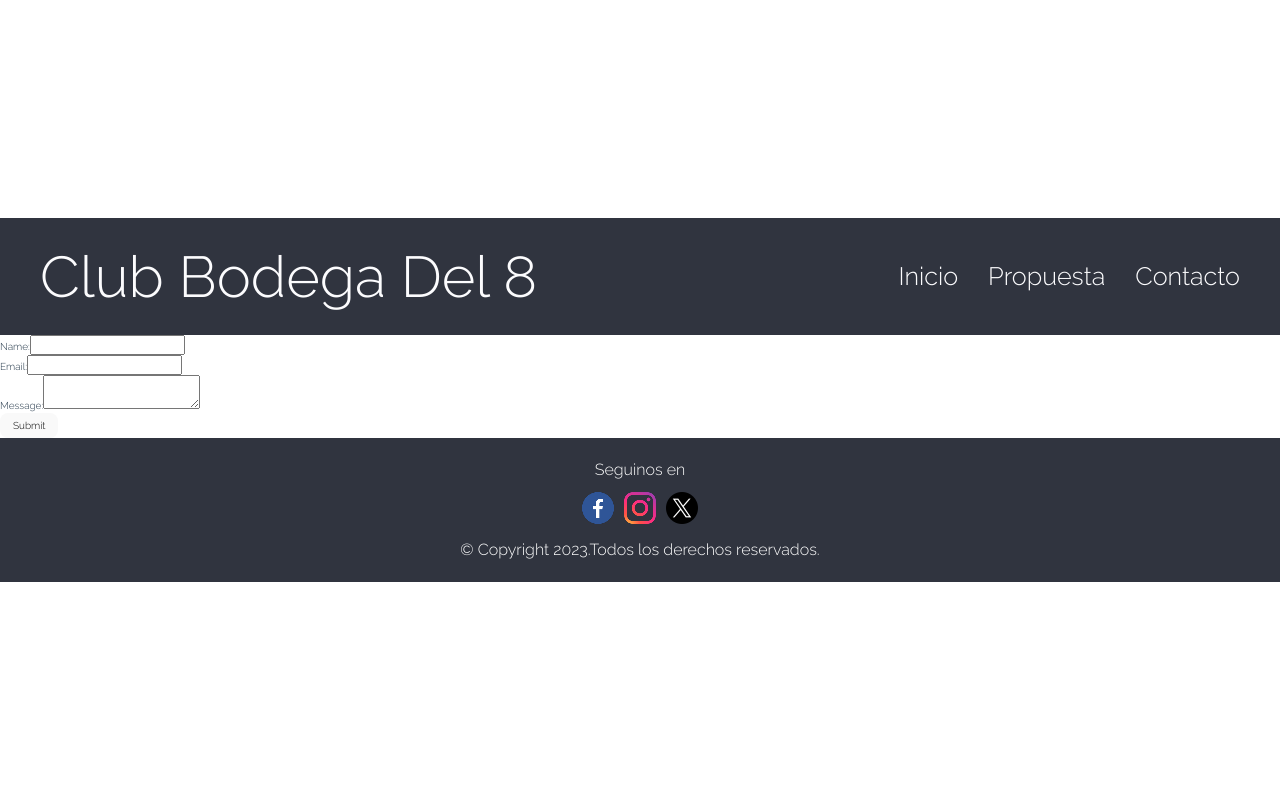
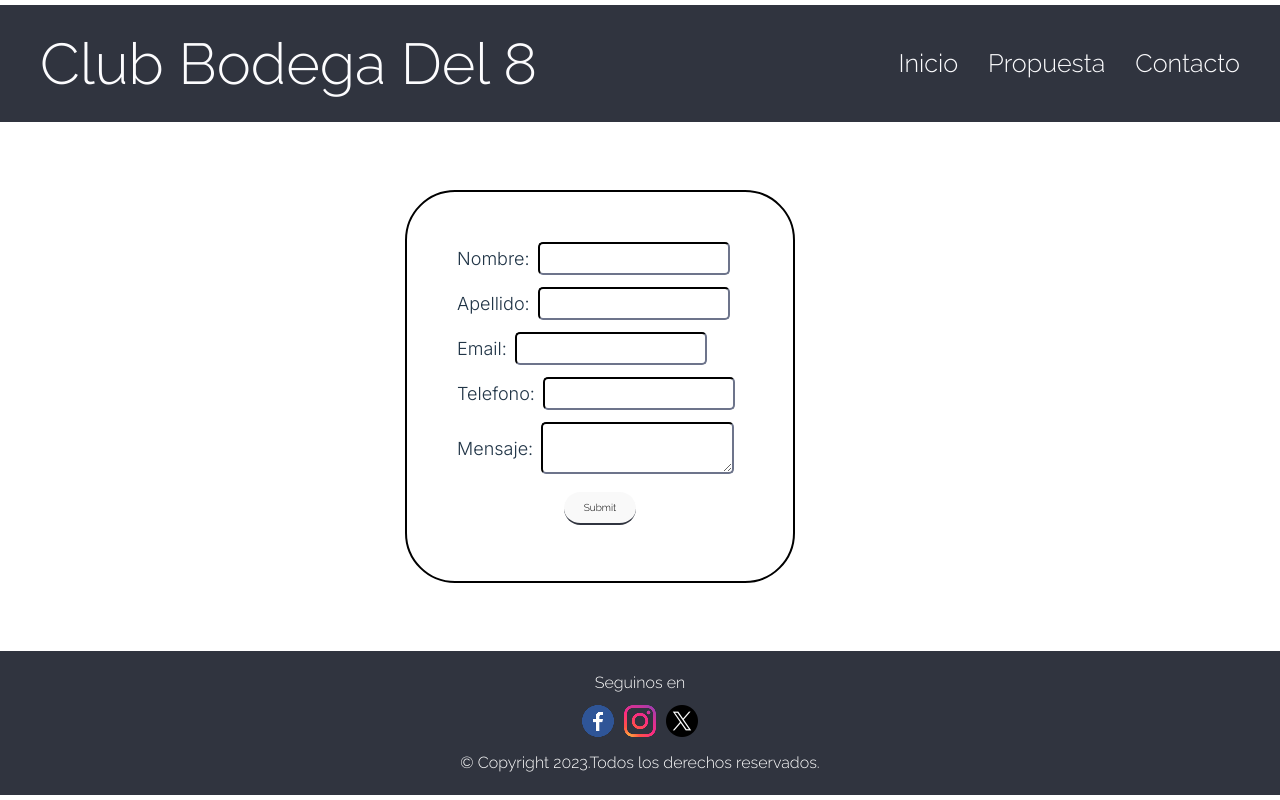
Before and after one commit to Dasr85/React_utn, a React (Vite) app: page /Contacto in a window 1280 px wide. Built offline with nearby package versions, Linux system fonts and the light colour scheme.

Commit message:
contacto

```diff
--- /dev/null
+++ b/src/componentes/contacto/contacto.css
@@ -0,0 +1,93 @@
+:root {
+
+    --dark-solid:#1F1F1F;
+    --dark-900: rgb(31,31,31,0.9);
+    --dark-500: rgb(31,31,31,0.5);
+    --dark-300: rgb(31,31,31,0.3);
+
+    --dark-bg-solid: #30343f;
+    --light-bg-solid: #FAFAFF;
+    --light-font-solid: #FFFFFF;
+
+    --base-font: 'Inter', sans-serif;
+    --alternative-font:'Raleway', sans-serif;
+
+    --font-display:4.6em;
+    --font-jumbo:3.8em;
+    --font-xlarge: 3em;
+    --font-large: 2.4em;
+    --font-medium: 1.8em;
+    --font-small: 1.6em;
+    --font-xsmall: 1.4em;
+
+    --spacing-128: 12.8rem;
+    --spacing-68: 6.8rem;
+    --spacing-36: 3.6rem;
+    --spacing-28: 2.8rem;
+    --spacing-24: 2.4rem;
+    --spacing-20: 2rem;
+    --spacing-16: 1.6rem;
+    --spacing-12: 1.2rem;
+    --spacing-8: 0.8rem;
+}
+
+
+.formulario{
+    display: flex;
+    flex-direction: column;
+    align-items: center;
+    padding: var(--spacing-68) var(--spacing-12);
+}
+
+.formulario__estilo{
+    display: flex;
+    flex-direction: column;
+    align-items: stretch;
+    gap: 1.2rem;
+    border: solid 2px #000;
+    border-radius: 50px;
+    padding: 50px;
+    -webkit-border-radius: 50px;
+    -moz-border-radius: 50px;
+    -ms-border-radius: 50px;
+    -o-border-radius: 50px;
+}
+
+.form__texto{
+    display: flex;
+    box-sizing: content-box;
+    align-items: center;
+    gap: var(--spacing-8);
+    position: relative;
+}
+
+.form__txt{
+    font-family: var(--base-font);
+    font-size: var(--font-medium);
+}
+
+.form__input{
+    /* width: 100%; */
+    padding: 5px;
+    box-sizing: content-box;
+    border: inset #2B2E37 2px;
+    border-radius: 5px;
+    font-family: var(--alternative-font-family);
+    font-size: var(--font-small);
+    font-weight: 500;
+    text-decoration: none;
+}
+
+.form__boton{
+    align-self: center;
+    padding: var(--spacing-8);
+
+    padding: 10px 20px;
+    margin: 6px 0;
+    font-family: var(--alternative-font-family);
+    font-weight: 500;
+    box-sizing: border-box;
+    border: none;
+    border-bottom: 2px solid var(--dark-bg-solid);
+    border-radius: 25px;
+}
--- a/src/componentes/contacto/contacto.jsx
+++ b/src/componentes/contacto/contacto.jsx
@@ -1,27 +1,32 @@
-import React, { useState } from 'react';
+import React, { useState } from "react";
+import "./contacto.css";
 
 const ContactForm = () => {
   const [formData, setFormData] = useState({
-    name: '',
-    email: '',
-    message: ''
+    name: "",
+    lname: "",
+    email: "",
+    phone: "",
+    message: "",
   });
 
   const [errors, setErrors] = useState({
-    name: '',
-    email: '',
-    message: ''
+    name: "",
+    lname: "",
+    email: "",
+    phone: "",
+    message: "",
   });
 
   const handleChange = (e) => {
     const { name, value } = e.target;
     setFormData({
       ...formData,
-      [name]: value
+      [name]: value,
     });
     setErrors({
       ...errors,
-      [name]: '' // Clear previous errors when user starts typing
+      [name]: "", // Clear previous errors when user starts typing
     });
   };
 
@@ -30,30 +35,47 @@ const ContactForm = () => {
     // Perform form validation
     let formValid = true;
 
-    // Name validation
-    if (formData.name.trim() === '') {
+    // Nombre validation
+    const nameRegex = /^[a-zA-ZÀ-ÿ\s]{1,20}$/;
+    if (!nameRegex.test(formData.name)) {
       setErrors({
         ...errors,
-        name: 'Please enter your name'
+        name: "Por favor ingrese su nombre, este campo solo admite letras",
       });
       formValid = false;
     }
-
+    // Apellido validation
+    const lnameRegex = /^[A-Za-z]{1,20}$/;
+    if (!lnameRegex.test(formData.lname)) {
+      setErrors({
+        ...errors,
+        lname: "Por favor ingrese su apellido, este campo solo admite letras",
+      });
+      formValid = false;
+    }
     // Email validation
     const emailRegex = /^[^\s@]+@[^\s@]+\.[^\s@]+$/;
     if (!emailRegex.test(formData.email)) {
       setErrors({
         ...errors,
-        email: 'Please enter a valid email address'
+        email: "Por favor ingrese un email valido",
       });
       formValid = false;
     }
-
-    // Message validation
-    if (formData.message.trim() === '') {
+    // Telefono validation
+    const phoneRegex = /^\d{7,14}$/;
+    if (!phoneRegex.test(formData.phone)) {
       setErrors({
         ...errors,
-        message: 'Please enter a message'
+        phone: "Por favor ingrese un numero de telefono valido",
+      });
+      formValid = false;
+    }
+    // Message validation
+    if (formData.message.trim() === "") {
+      setErrors({
+        ...errors,
+        message: "Por favor ingrese un mensaje",
       });
       formValid = false;
     }
@@ -61,15 +83,16 @@ const ContactForm = () => {
     // If form is valid, you can proceed with submitting the data
     if (formValid) {
       // Perform your submit logic here
-      console.log('Form submitted:', formData);
+      console.log("Form submitted:", formData);
     }
   };
 
   return (
-    <form onSubmit={handleSubmit}>
-      <div>
-        <label htmlFor="name">Name:</label>
-        <input
+    <form className="formulario" onSubmit={handleSubmit}>
+      <div className="formulario__estilo">
+        <div className="form__texto">
+          <label className="form__txt" htmlFor="name">Nombre:</label>
+          <input className="form__input"
             type="text"
             id="name"
             name="name"
@@ -78,10 +101,20 @@ const ContactForm = () => {
           />
           <div className="error">{errors.name}</div>
         </div>
-
-      <div>
-        <label htmlFor="email">Email:</label>
-        <input
+        <div className="form__texto">
+          <label className="form__txt" htmlFor="lname">Apellido:</label>
+          <input className="form__input"
+            type="text"
+            id="lname"
+            name="lname"
+            value={formData.lname}
+            onChange={handleChange}
+          />
+          <div className="error">{errors.lname}</div>
+        </div>
+        <div className="form__texto">
+          <label className="form__txt" htmlFor="email">Email:</label>
+          <input className="form__input"
             type="email"
             id="email"
             name="email"
@@ -90,10 +123,20 @@ const ContactForm = () => {
           />
           <div className="error">{errors.email}</div>
         </div>
-
-      <div>
-        <label htmlFor="message">Message:</label>
-        <textarea
+        <div className="form__texto">
+          <label className="form__txt" htmlFor="phone">Telefono:</label>
+          <input className="form__input"
+            type="text"
+            id="phone"
+            name="phone"
+            value={formData.phone}
+            onChange={handleChange}
+          />
+          <div className="error">{errors.phone}</div>
+        </div>
+        <div className="form__texto">
+          <label className="form__txt" htmlFor="message">Mensaje:</label>
+          <textarea className="form__input"
             id="message"
             name="message"
             value={formData.message}
@@ -102,7 +145,8 @@ const ContactForm = () => {
           <div className="error">{errors.message}</div>
         </div>
 
-      <button type="submit">Submit</button>
+        <button className="form__boton" type="submit">Submit</button>
+      </div>
     </form>
   );
 };
```
Also changed, not shown: src/componentes/contacto/validacionForm.jsx (deleted, +0 -90 lines). Lines whose indentation alone changed are shown as unchanged.
